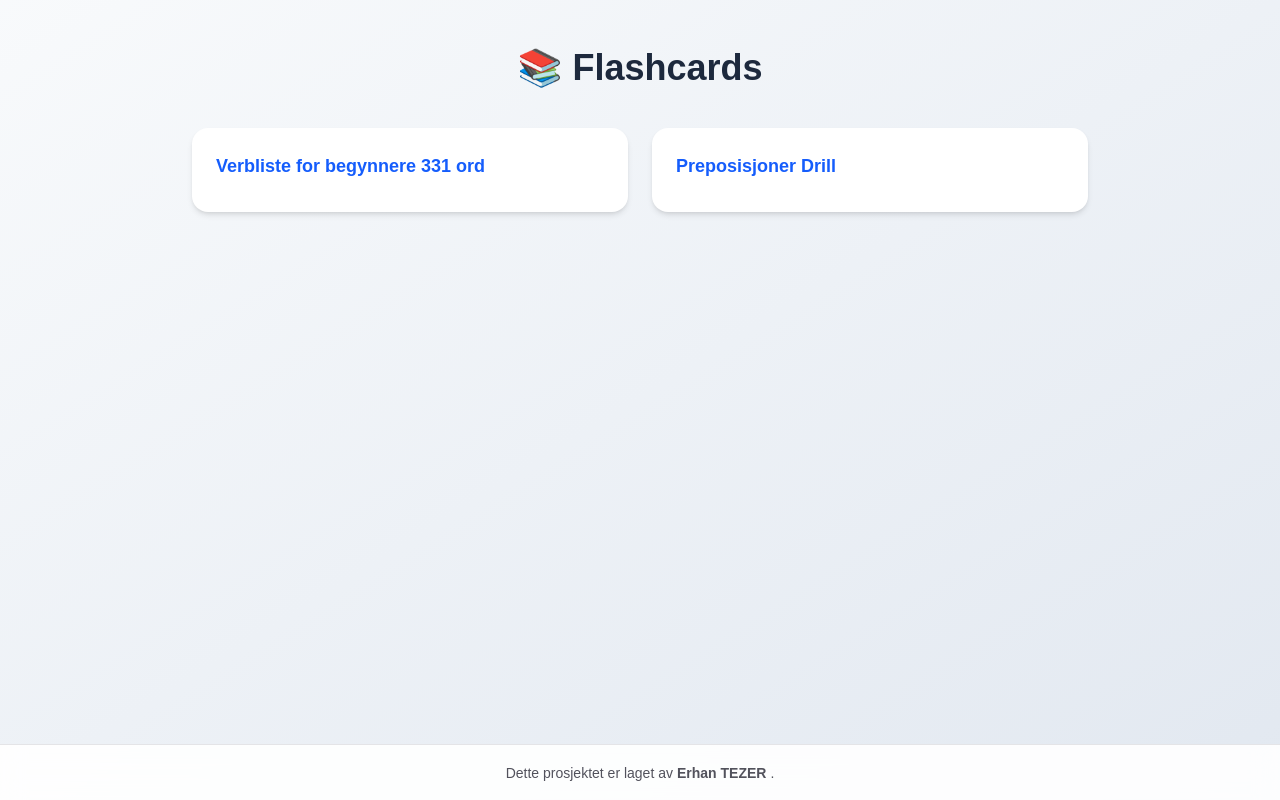
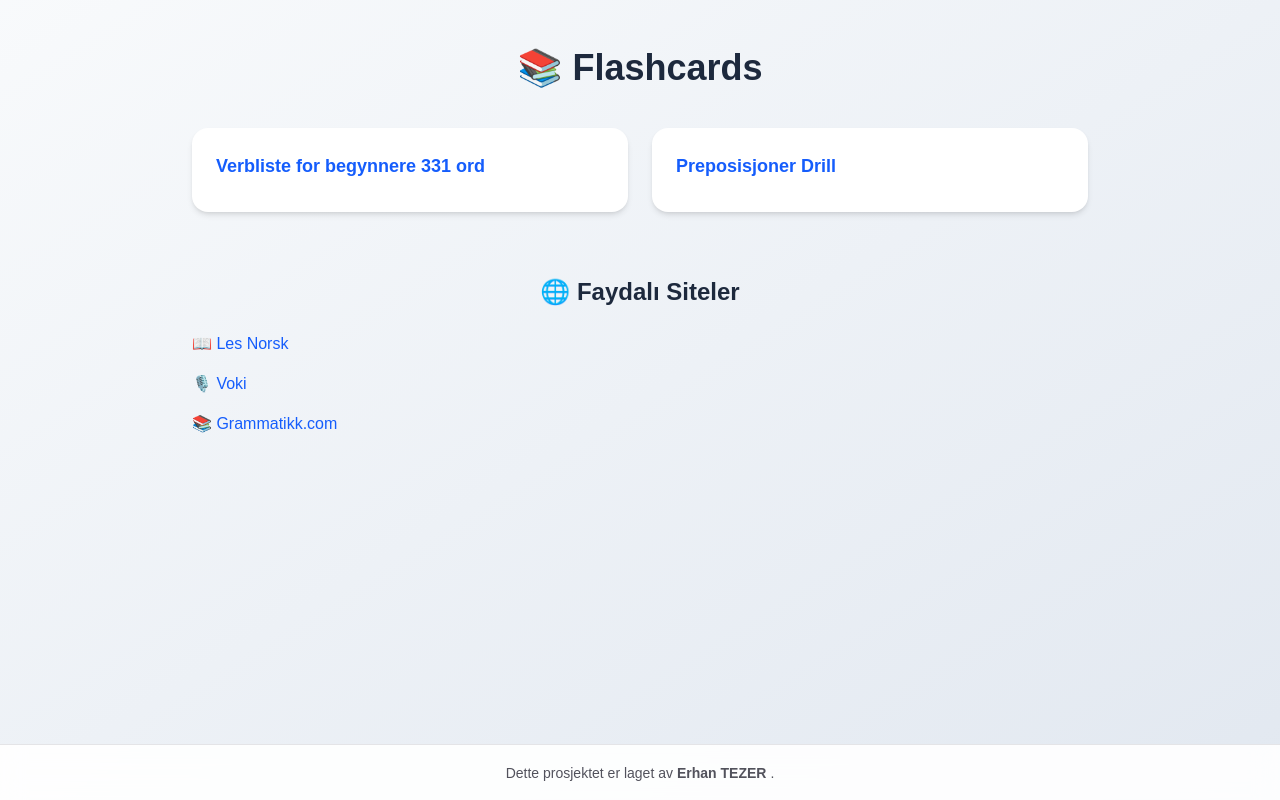
Before and after one commit to erhantezer/norsk-ord, a Next.js app: page / in a window 1280 px wide. Built offline with nearby package versions, Linux system fonts and the light colour scheme.

Commit message:
updatet page main

```diff
--- a/src/app/page.js
+++ b/src/app/page.js
@@ -11,9 +11,7 @@ export default function HomePage() {
           <Link href="/verbLita" className="block hover:no-underline">
             <p className="text-lg font-semibold text-blue-600 mb-2">Verbliste for begynnere 331 ord</p>
           </Link>
-
         </li>
-
 
         <li className="bg-white rounded-2xl shadow-md p-6 transition-transform hover:scale-[1.02] hover:shadow-lg">
           <Link href="/prepos" className="block hover:no-underline">
@@ -21,8 +19,45 @@ export default function HomePage() {
           </Link>
         </li>
       </ul>
-    <Footer/>
+
+      {/* Faydalı Siteler Bölümü */}
+      <section className="max-w-4xl mx-auto mt-16">
+        <h2 className="text-2xl font-bold text-slate-800 mb-6 text-center">🌐 Faydalı Siteler</h2>
+        <ul className="space-y-4">
+          <li>
+            <a
+              href="https://lesnorsk.no/"
+              target="_blank"
+              rel="noopener noreferrer"
+              className="text-blue-600 hover:underline"
+            >
+              📖 Les Norsk
+            </a>
+          </li>
+          <li>
+            <a
+              href="https://voki.no/"
+              target="_blank"
+              rel="noopener noreferrer"
+              className="text-blue-600 hover:underline"
+            >
+              🎙️ Voki
+            </a>
+          </li>
+          <li>
+            <a
+              href="https://grammatikk.com/index.html"
+              target="_blank"
+              rel="noopener noreferrer"
+              className="text-blue-600 hover:underline"
+            >
+              📚 Grammatikk.com
+            </a>
+          </li>
+        </ul>
+      </section>
+
+      <Footer />
     </main>
-
   );
 }
--- a/src/app/prepos/page.js
+++ b/src/app/prepos/page.js
@@ -134,7 +134,7 @@ export default function Preposisjoner() {
   if (!current) {
     return (
       <main className="min-h-dvh grid place-items-center bg-gradient-to-b from-zinc-50 to-zinc-100">
-        <div className="animate-pulse text-zinc-500">Yükleniyor…</div>
+        <div className="animate-pulse text-zinc-500">Laster inn…</div>
       </main>
     );
   }
```
Lines whose indentation alone changed are shown as unchanged.
